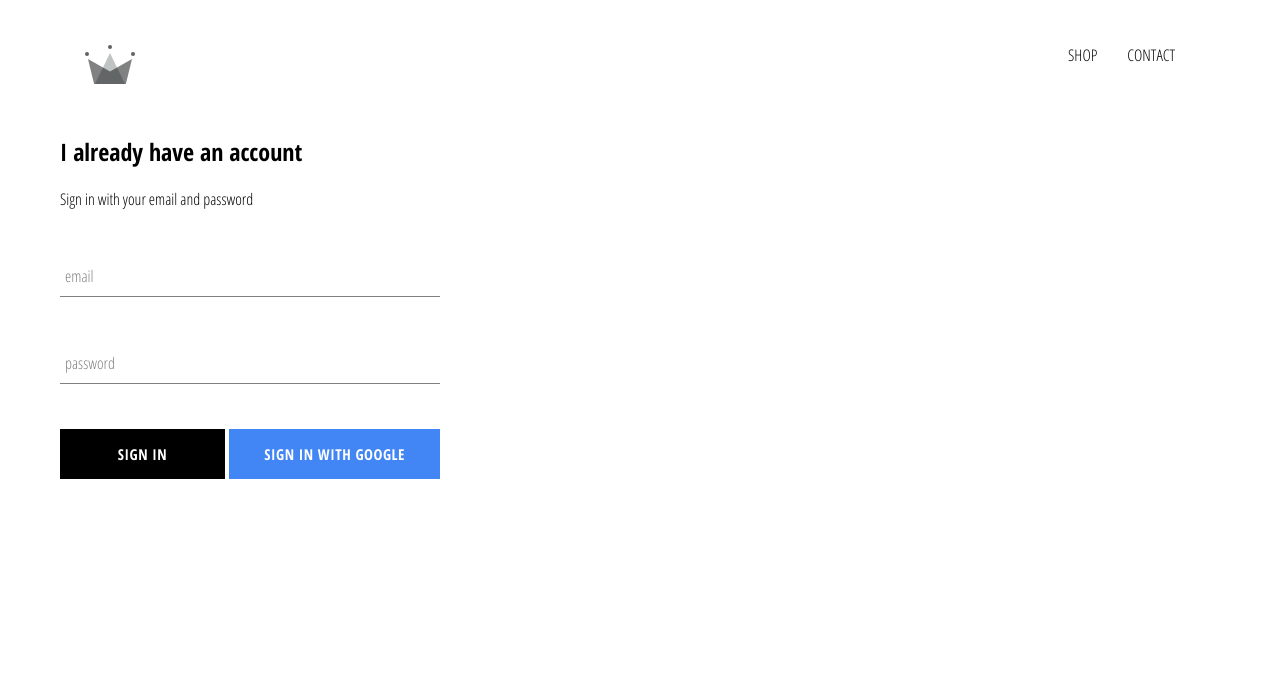
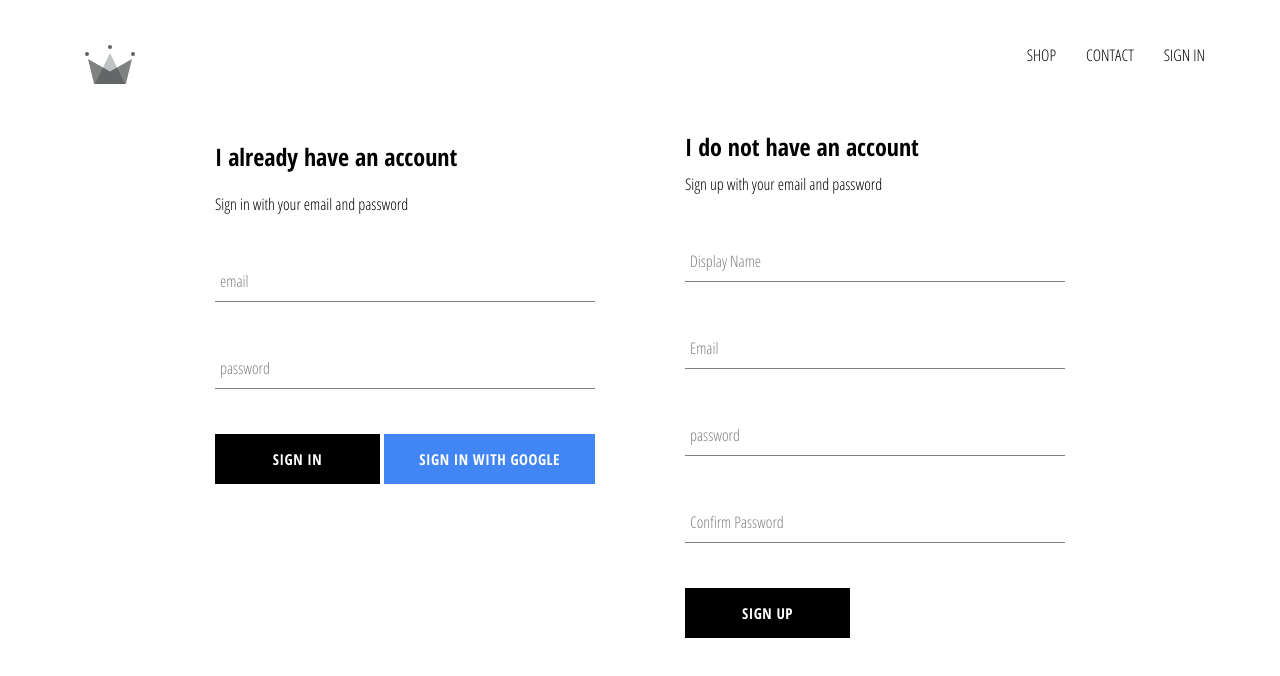
Before and after one commit to mosesrc/crwn-clothing, a React (Create React App) app: page /signin in a window 1280 px wide. Shown: the top 676 px of the page. Built offline with nearby package versions, Linux system fonts and the light colour scheme; no server answers.

Commit message:
Implemented firebase utils -included ability to store authenticated users into our firestore database

```diff
--- a/src/App.js
+++ b/src/App.js
@@ -1,10 +1,10 @@
-import React from 'react';
+import React, { useEffect } from 'react';
 import HomePage from './pages/homepage/homepage.component';
 import { Route, Switch } from 'react-router-dom';
 import ShopPage from './pages/shop/shop.component';
 import Header from './components/header/header.component';
-import SignInAndSignUpPage from './pages/sign-in-out/sign-in-out.component';
-import { auth } from './firebase/firebase.utils';
+import SignInAndSignUpPage from './pages/sign-in-and-up/sign-in-and-up.component';
+import { auth, createUserProfileDocument } from './firebase/firebase.utils';
 import './App.css';
 
 class App extends React.Component {
@@ -12,16 +12,29 @@ class App extends React.Component {
     super();
 
     this.state = {
-      currentUser: null
-    }
+      currentUser: null,
+    };
   }
 
   unsubscribeFromAuth = null;
 
   componentDidMount() {
-    this.unsubscribeFromAuth = auth.onAuthStateChanged(user => {
-      this.setState({ currentUser: user})
-    })
+    this.unsubscribeFromAuth = auth.onAuthStateChanged(async (userAuth) => {
+      if (userAuth) {
+        const userRef = await createUserProfileDocument(userAuth);
+
+        userRef.onSnapshot((snapShot) => {
+          this.setState({
+            currentUser: {
+              id: snapShot.id,
+              ...snapShot.data(),
+            },
+          });
+          console.log(this.state);
+        });
+      }
+      this.setState({ currentUser: userAuth });
+    });
   }
 
   componentWillUnmount() {
--- a/src/components/header/header.component.jsx
+++ b/src/components/header/header.component.jsx
@@ -21,7 +21,9 @@ const Header = ({ currentUser }) => (
           SIGN OUT
         </div>
       ) : (
-        <Link className="option" to="/signin"></Link>
+        <Link className="option" to="/signin">
+          SIGN IN
+        </Link>
       )}
     </div>
   </div>
--- /dev/null
+++ b/src/components/sign-up/sign-up.component.jsx
@@ -0,0 +1,99 @@
+import React from 'react';
+import FormInput from '../form-input/form-input.component';
+import CustomButton from '../custom-button/custom-button.component';
+import { auth, createUserProfileDocument } from '../../firebase/firebase.utils';
+import './sign-up.style.scss';
+
+class SignUp extends React.Component {
+  constructor() {
+    super();
+
+    this.state = {
+      displayName: '',
+      email: '',
+      password: '',
+      confirmPassword: '',
+    };
+  }
+
+  handleSubmit = async (event) => {
+    event.preventDefault();
+    const { displayName, email, password, confirmPassword } = this.state;
+    if (password !== confirmPassword) {
+      alert("passwords don't match");
+      return;
+    }
+
+    try {
+      const { user } = await auth.createUserWithEmailAndPassword(
+        email,
+        password
+      );
+      await createUserProfileDocument(user, { displayName });
+      this.setState({
+        displayName: '',
+        email: '',
+        password: '',
+        confirmPassword: '',
+      });
+    } catch (error) {
+      console.error(error);
+    }
+  };
+
+  handleChange = event => {
+      const { name, value } = event.target;
+        this.setState({ [name]: value })
+  }
+
+  render() {
+    const { displayName, email, password, confirmPassword } = this.state;
+    return (
+      <div className="sign-up">
+        <h2 className="title">I do not have an account</h2>
+        <span>Sign up with your email and password</span>
+        <form className="sign-in-form" onClick={this.handleSubmit}>
+          <FormInput
+            type="text"
+            name="displayName"
+            value={displayName}
+            onChange={this.handleChange}
+            label="Display Name"
+            required
+          />
+
+          <FormInput
+            type="email"
+            name="email"
+            value={email}
+            onChange={this.handleChange}
+            label="Email"
+            required
+          />
+
+          <FormInput
+            type="password"
+            name="password"
+            value={password}
+            onChange={this.handleChange}
+            label="password"
+            required
+          />
+
+          <FormInput
+            type="password"
+            name="confirmPassword"
+            value={confirmPassword}
+            onChange={this.handleChange}
+            label="Confirm Password"
+            required
+          />
+
+          <CustomButton type="submit">SIGN UP</CustomButton>
+        </form>
+      </div>
+    );
+  }
+}
+
+export default SignUp;
--- /dev/null
+++ b/src/components/sign-up/sign-up.style.scss
@@ -0,0 +1,9 @@
+.sign-up {
+  display: flex;
+  flex-direction: column;
+  width: 380px;
+
+  .title {
+    margin: 10px 0;
+  }
+}
--- a/src/firebase/firebase.utils.js
+++ b/src/firebase/firebase.utils.js
@@ -12,15 +12,34 @@ const config = {
   measurementId: 'G-XXZYKZJJHV',
 };
 
+export const createUserProfileDocument = async (userAuth, additionalData) => {
+  if (!userAuth) return;
+
+  const userRef = firestore.doc(`users/${userAuth.uid}`);
+  const snapShot = await userRef.get();
+
+  console.log(snapShot);
+
+  if (!snapShot.exists) {
+    const { displayName, email } = userAuth;
+    const createdAt = new Date();
+    try {
+      await userRef.set({ displayName, email, createdAt, ...additionalData });
+    } catch (error) {
+      console.log('error creating user', error.message);
+    }
+  }
+  return userRef;
+};
+
 firebase.initializeApp(config);
-
 
 export const auth = firebase.auth();
 export const firestore = firebase.firestore();
 
 // Google Authentication Utility
 const provider = new firebase.auth.GoogleAuthProvider();
-provider.setCustomParameters({prompt: 'select_account'});
+provider.setCustomParameters({ prompt: 'select_account' });
 export const signInWithGoogle = () => auth.signInWithPopup(provider);
 
 export default firebase;
--- a/src/pages/sign-in-out/sign-in-out.component.jsx
+++ b/src/pages/sign-in-and-up/sign-in-and-up.component.jsx
@@ -1,10 +1,12 @@
 import React from 'react';
 import SignIn from '../../components/sign-in/sign-in.component';
-import './sign-in-out.component';
+import SignUp from '../../components/sign-up/sign-up.component';
+import './sign-in-and-up.styles.scss';
 
 const SignInAndSignUpPage = () => (
   <div className="sign-in-and-sign-up">
     <SignIn />
+    <SignUp />
   </div>
 );
 
--- /dev/null
+++ b/src/pages/sign-in-and-up/sign-in-and-up.styles.scss
@@ -0,0 +1,6 @@
+.sign-in-and-sign-up {
+  width: 850px;
+  display: flex;
+  justify-content: space-between;
+  margin: 30px auto;
+}
```
Also changed, not shown: src/pages/sign-in-out/sign-in-out.styles.scss (deleted).
